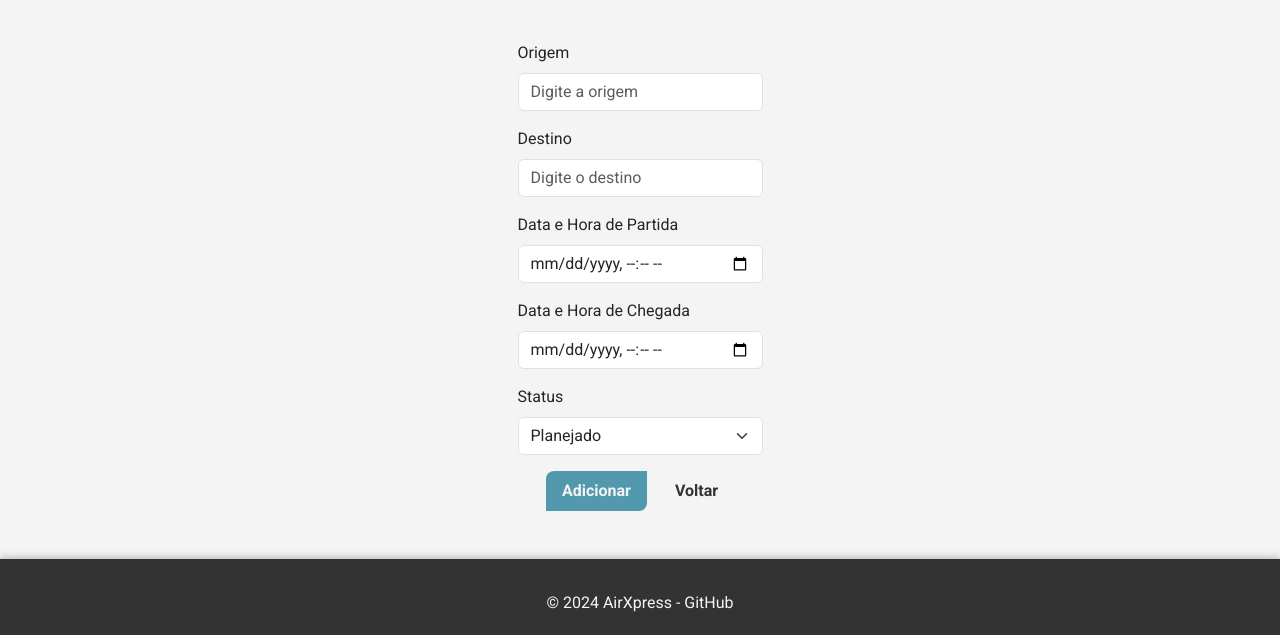
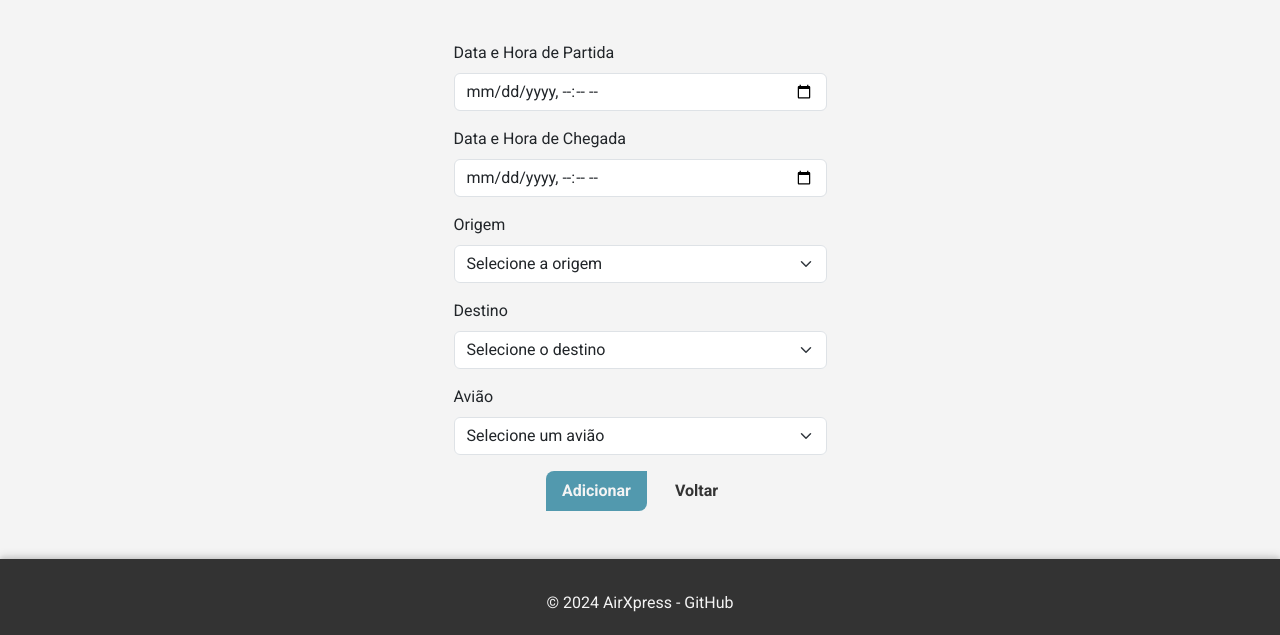
Before and after one commit to Guilh3rme06/AirXpress-IPLUSO, a Flask app: template app/templates/flights/add_flight.html in a window 1280 px wide. Shown: the part 165-800 px from the top of the page. Run offline with Flask 3, Linux system fonts and the light colour scheme; the template is opened without the code that fills it: most values are stand-ins (such as "Sample title", 1, 10 or a date in 2020); some libraries are stand-ins or nearby versions.

Commit message:
adjusting the flight creation page
filling in the origin and destination field to use the airport table, setting the planned status for every new flight, adding functionality to select an aircraft on the new flight

```diff
--- a/app/templates/flights/add_flight.html
+++ b/app/templates/flights/add_flight.html
@@ -1,28 +1,6 @@
 {% extends 'base.html' %} {% block content %}
 <h2>Adicionar Novo Voo</h2>
 <form class="form" method="post">
-  <fieldset class="form__group">
-    <label for="origem" class="form-label">Origem</label>
-    <input
-      type="text"
-      class="form-control"
-      id="origem"
-      name="origem"
-      placeholder="Digite a origem"
-      required
-    />
-  </fieldset>
-  <fieldset class="form__group">
-    <label for="destino" class="form-label">Destino</label>
-    <input
-      type="text"
-      class="form-control"
-      id="destino"
-      name="destino"
-      placeholder="Digite o destino"
-      required
-    />
-  </fieldset>
   <fieldset class="form__group">
     <label for="datahora_partida" class="form-label"
       >Data e Hora de Partida</label
@@ -48,14 +26,42 @@
     />
   </fieldset>
   <fieldset class="form__group">
-    <label for="status" class="form-label">Status</label>
-    <select class="form-select" id="status" name="status" required>
-      <option value="planejado">Planejado</option>
-      <option value="em andamento">Em Andamento</option>
-      <option value="concluido">Concluído</option>
-      <option value="cancelado">Cancelado</option>
+    <label for="origem" class="form-label">Origem</label>
+    <select name="origem" id="origem" class="form-select" required>
+      <option value="" selected disabled hidden>Selecione a origem</option>
+      {% for aeroporto in aeroportos %}
+      <option value="{{ aeroporto.pk_aeroporto }}">
+        {{ aeroporto.codigo ~ ' | ' ~ aeroporto.cidade ~ ' - ' ~ aeroporto.pais
+        }}
+      </option>
+      {% endfor %}
     </select>
   </fieldset>
+
+  <fieldset class="form__group">
+    <label for="destino" class="form-label">Destino</label>
+    <select name="destino" id="destino" class="form-select" required>
+      <option value="" selected disabled hidden>Selecione o destino</option>
+      {% for aeroporto in aeroportos %}
+      <option value="{{ aeroporto.pk_aeroporto }}">
+        {{ aeroporto.codigo ~ ' | ' ~ aeroporto.cidade ~ ' - ' ~ aeroporto.pais
+        }}
+      </option>
+      {% endfor %}
+    </select>
+  </fieldset>
+  <fieldset class="form__group">
+    <label for="aviao_id" class="form-label">Avião</label>
+    <select name="aviao_id" id="aviao_id" class="form-select" required>
+      <option value="" selected disabled hidden>Selecione um avião</option>
+      {% for aviao in avioes %}
+      <option value="{{ aviao.pk_aviao }}">
+        {{ aviao.fabricante ~ ' - ' ~ aviao.modelo }}
+      </option>
+      {% endfor %}
+    </select>
+  </fieldset>
+
   <fieldset class="form__group form__actions">
     <button type="submit" class="form__button">Adicionar</button>
     <a
```
Also changed, not shown: src/models/planes.py (+7 -0 lines), src/utils/util_flights.py (+9 -5 lines).
